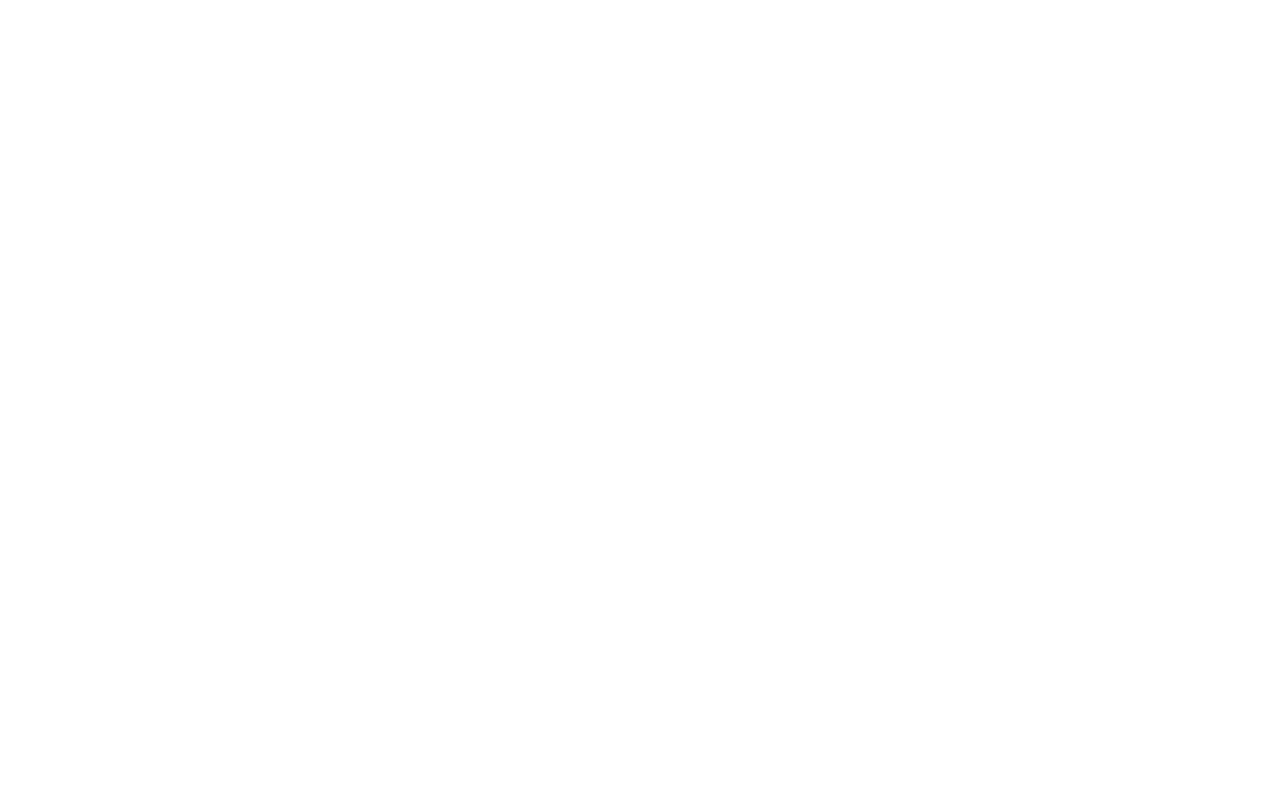
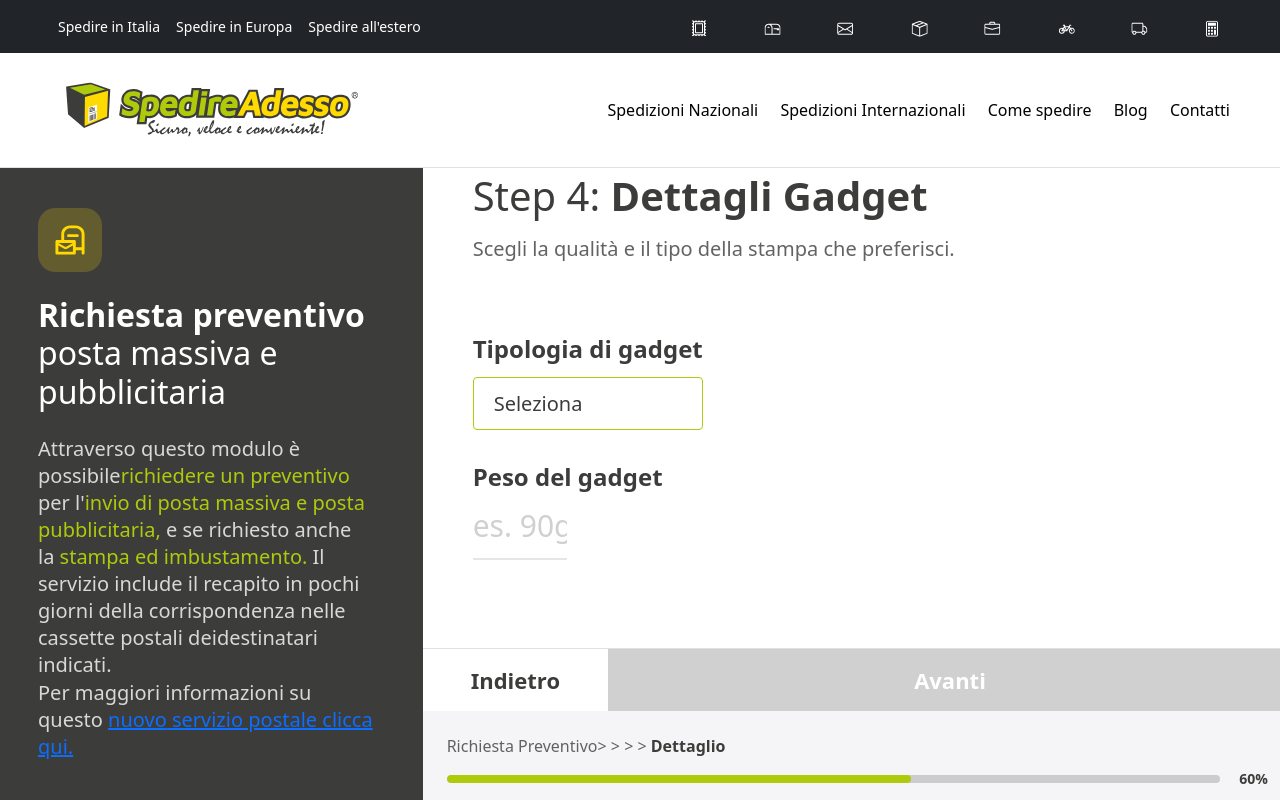
Before and after one commit to gallomaf/SAMarketPostaleFE, a React (Create React App) app: page /modulo-preventivo-postale/Gadget/Step-4-2 in a window 1280 px wide. Built offline with nearby package versions, Linux system fonts and the light colour scheme.

Commit message:
fix file + varie

```diff
--- a/package.json
+++ b/package.json
@@ -1,6 +1,6 @@
 {
   "name": "spedireadesso",
-  "homepage": "/marketingpostale",
+  "homepage": "/modulo-preventivo-postale",
   "version": "0.1.0",
   "private": true,
   "dependencies": {
--- a/public/index.html
+++ b/public/index.html
@@ -21,7 +21,7 @@
       work correctly both with client-side routing and a non-root public URL.
       Learn how to configure a non-root public URL by running `npm run build`.
     -->
-    <title>React App</title>
+    <title>Modulo Preventivo Postale</title>
   </head>
   <body>
     <noscript>You need to enable JavaScript to run this app.</noscript>
--- a/src/App.js
+++ b/src/App.js
@@ -50,7 +50,7 @@ function App() {
 
   return (
     <>
-      <BrowserRouter basename="marketingpostale/">
+      <BrowserRouter basename="modulo-preventivo-postale/">
         <Routes>
           <Route path="/" element={<Step1 />} />
           <Route path="/Step-1" element={<Step1 />} />
--- a/src/Pages/Cataloghi/Step4/Step3of4/Step3of4Cataloghi.js
+++ b/src/Pages/Cataloghi/Step4/Step3of4/Step3of4Cataloghi.js
@@ -688,8 +688,8 @@ export default function Step3of4Cataloghi() {
                                 <input
                                     className="form-check-input"
                                     type="radio"
-                                    name="flexRadioDefaultG3"
-                                    id="flexRadioDefaultG3"
+                                    name="flexRadioDefaultG4"
+                                    id="flexRadioDefaultG"
                                     checked={isCheckedG4}
                                     onChange={() => {
                                       setIsCheckedG3(false);
@@ -700,7 +700,7 @@ export default function Step3of4Cataloghi() {
                                 />
                                 <div className="label-img">
                                   <label className={!isCheckedG4 ? "form-check-label" : "form-check-label-selected"}
-                                         htmlFor="flexRadioDefaultG3">
+                                         htmlFor="flexRadioDefaultG4">
                                     170gr
                                   </label>
                                 </div>
--- a/src/Pages/Gadget/Step4/Step2of4Gadget/Step2of4Gadget.css
+++ b/src/Pages/Gadget/Step4/Step2of4Gadget/Step2of4Gadget.css
@@ -305,7 +305,6 @@ p {
 }
 .btn-r2 {
   width: 100%;
-
   /* border-radius: 12px; */
   background: #d0d0d0;
   display: flex;
@@ -457,6 +456,55 @@ p {
   font-weight: 400;
   line-height: normal;
 }
+/* modal gadget */
+.modal-content {
+  border-radius: 10px;
+  padding: 20px;
+}
+
+.gadget-item {
+  padding: 10px;
+  cursor: pointer;
+  font-size: 18px;
+  border-bottom: 1px solid #e6e6e6;
+}
+
+.gadget-item:hover {
+  background-color: #f8f9fa;
+}
+
+.custom-drop {
+  display: flex;
+  justify-content: space-between;
+  align-items: center;
+  padding: 12px;
+  border: 1px solid #d6d6d6;
+  border-radius: 4px;
+  cursor: pointer;
+  width: 100%;
+}
+
+.modal-ul {
+  list-style-type: none; /* Rimuove i pallini */
+  padding: 0; /* Rimuove il padding di default */
+  margin: 0; /* Rimuove il margine di default */
+}
+
+.modal-ul li {
+  /*margin-bottom: 10px; /* Aggiunge uno spazio tra gli elementi dell'elenco */
+  cursor: pointer; /* Cambia il cursore a "pointer" */
+}
+
+.modal-ul li:hover {
+  background-color: #f0f0f0; /* Cambia il colore di sfondo al passaggio del mouse */
+}
+
+.custom-modal-footer {
+  border-top: none !important; /* Rimuove il bordo superiore */
+  /* padding-top: 5px; */
+}
+
+/* fine modal gadget */
 
 @media (max-width: 990px) {
   .col-lhs {
--- a/src/Pages/Gadget/Step4/Step2of4Gadget/Step2of4Gadget.js
+++ b/src/Pages/Gadget/Step4/Step2of4Gadget/Step2of4Gadget.js
@@ -1,5 +1,6 @@
 import React from "react";
 import "./Step2of4Gadget.css";
+import { Modal, Button } from 'react-bootstrap';
 import { Row, Col } from "react-bootstrap";
 import ProgressBar from "react-bootstrap/ProgressBar";
 import { useState, useEffect } from "react";
@@ -36,12 +37,20 @@ export default function Step2of4Gadget() {
   //useEffect(() => {
     //setItem(localStorage.getItem("sendoption"));
   //});
-
+  const [modalShow, setModalShow] = useState(false);
   const [selectedValue, setSelectedValue] = useState("");
   const [gadgetweight, setGadgetWeight] = useState(step4Peso ? step4Peso : "");
   const [dropselectedValue, setDropSelectedValue] = useState(step4Gadget ? step4Gadget : "");
   const [measurement, setmeasurementValue] = useState(step4Misure ? step4Misure : "");
 
+  // Aggiungi le funzioni per aprire e chiudere il modale
+  const handleShow = () => setModalShow(true);
+  const handleClose = () => setModalShow(false);
+
+  const handleModalSelect = (gadgetName) => {
+    setDropSelectedValue(gadgetName);
+    handleClose(); // Chiude il modale dopo la selezione
+  };
 
   const [isChecked1, setIsChecked1]   = useState(step4Colore === "Bianco/Nero" );
   const [isChecked2, setIsChecked2]   = useState(step4Colore === "Colore" );
@@ -212,30 +221,38 @@ export default function Step2of4Gadget() {
                           }
                       >
                         <div className="form-group cartoline-form-drop-width gadget-drop">
-                          <label className="envelope-label">
-                            Tipologia di gadget
-                          </label>
+                          {/* Modale per la selezione dei gadget */}
+                          <Modal show={modalShow} onHide={handleClose} centered>
+                            <Modal.Header closeButton>
+                              <Modal.Title>Seleziona un Gadget</Modal.Title>
+                            </Modal.Header>
+                            <Modal.Body>
+                              <ul  className="modal-ul">
+                                {gadgets.map((gadget) => (
+                                    <li key={gadget.id} onClick={() => handleModalSelect(gadget.name)} className="gadget-item">
+                                      {gadget.name}
+                                    </li>
+                                ))}
+                              </ul>
+                            </Modal.Body>
+                            <Modal.Footer className="custom-modal-footer">
+                              <Button variant="secondary" onClick={handleClose}>
+                                Chiudi
+                              </Button>
+                            </Modal.Footer>
+                          </Modal>
 
-                          <Dropdown onSelect={DropdownhandleChange}>
-                            <Dropdown.Toggle
-                                id="dropdown-basic"
-                                className={
-                                  dropselectedValue === ""
-                                      ? "custom-drop"
-                                      : "custom-drop custom-drop-border"
-                                }
-                            >
+                          {/* Pulsante che apre il modale */}
+                          <div className="form-group cartoline-form-drop-width gadget-drop">
+                            <label className="envelope-label">Tipologia di gadget</label>
+                            <div onClick={handleShow} className="custom-drop custom-drop-border">
                               {dropselectedValue === "" ? "Seleziona" : dropselectedValue}
-                            </Dropdown.Toggle>
+                            </div>
+                          </div>
 
-                            <Dropdown.Menu>
-                              {gadgets.map((gadget) => (
-                                  <Dropdown.Item key={gadget.id} eventKey={gadget.name}>
-                                    {gadget.name}
-                                  </Dropdown.Item>
-                              ))}
-                            </Dropdown.Menu>
-                          </Dropdown>
+
+
+
 
                         </div>
                         <div
@@ -275,32 +292,11 @@ export default function Step2of4Gadget() {
                       </div>
                     </form>
                   </div>
-                  <div className="btn-img-rhs">
-                    {/* <div
-                      className={
-                        (isChecked1 || isChecked2) &&
-                        dropselectedValue !== "Seleziona"
-                          ? "d-block"
-                          : "d-none"
-                      }
-                    >
-                      <img src="/Images/Step1/envelop-img.svg" alt="Envelope" />
-                    </div> */}
-                  </div>
+
                 </div>
               </div>
 
               <div className="btns-envelope">
-                {/* <div
-                  className={
-                    (isChecked1 || isChecked2) &&
-                    dropselectedValue !== "Seleziona"
-                      ? "envelope-img"
-                      : "d-none"
-                  }
-                >
-                  <img src="/Images/Step1/envelope-mb.svg" alt="Envelope" />
-                </div> */}
                 <div className="btn-rhs-row-mb">
                   <div>
                     <button className="btn-r1" onClick={goBack}>Indietro</button>
--- a/src/Pages/Gadget/Step4/Step4Gadget.js
+++ b/src/Pages/Gadget/Step4/Step4Gadget.js
@@ -75,6 +75,9 @@ export default function Step4Gadget() {
     localStorage.setItem("step4Stampa", isChecked ? 'cliente' : isChecked2 ? 'sa' : '');
 
     localStorage.setItem("step4Colore", isCheckedCol1 ? 'Bianco/Nero' : isCheckedCol2 ? 'Colore' : '');
+
+    let bustax = busteCataloghi[formatoBuste-1].name;
+    localStorage.setItem("busta", bustax);
 
     if( (((isCheckedCol1 || isCheckedCol2) && isChecked2) || isChecked)
         && formatoBuste
--- a/src/Pages/Lettere/Step7/Step7.js
+++ b/src/Pages/Lettere/Step7/Step7.js
@@ -31,18 +31,47 @@ export default function Step7() {
   let step3QtaItalia  = localStorage.getItem("step3QtaItalia");
   let step3QtaEstero  = localStorage.getItem("step3QtaEstero");
 
-  const storedBuste          = JSON.parse(localStorage.getItem('buste'));//recupero con JSON perchè è un array
+
+
+  let storedBuste          = null;
+
+
+    storedBuste          = JSON.parse(localStorage.getItem('buste'));//recupero con JSON perchè è un array
+
+  if(sendoption == 'Cataloghi'){
+    storedBuste          = JSON.parse(localStorage.getItem('busteCataloghi'));//recupero con JSON perchè è un array
+  }
+  else if(sendoption == 'Gadget'){
+    storedBuste          = JSON.parse(localStorage.getItem('busteGadget'));//recupero con JSON perchè è un array
+  }
+
+
   const step4Busta    = localStorage.getItem("step4Busta");
   let step4Misure     = localStorage.getItem("step4Misure");
   let step4Stampa     = localStorage.getItem("step4Stampa");
+
+  const step4Altezza  = localStorage.getItem("step4Altezza");
+  const step4Lunghezza= localStorage.getItem("step4Lunghezza");
 
   let step4Colore       = localStorage.getItem("step4Colore");//logo busta o cartoline
   const step4Tipo       = localStorage.getItem("step4Tipo");
   const step4Grammatura = localStorage.getItem("step4Grammatura");
   const step4Carta      = localStorage.getItem("step4Carta");
+  //alcuni di catalogo
+  const step4Formato        = localStorage.getItem("step4Formato");
+  const step4ColoreCatalogo = localStorage.getItem("step4ColoreCatalogo");
+  //const step4Tipo           = localStorage.getItem("step4Tipo");
+  //const step4Grammatura     = localStorage.getItem("step4Grammatura");
+  const step4StampaCatalogo = localStorage.getItem("step4StampaCatalogo");
 
   const step4Gadget   = localStorage.getItem("step4Gadget");
   const step4Peso     = localStorage.getItem("step4Peso");
+  const cartolina     = localStorage.getItem("cartolina");
+
+  const file_item     = localStorage.getItem("step4File");
+  console.log("file_item", file_item);
+
+  const bustax        = localStorage.getItem("bustax");//busta cataloghi
 
   const step5Pagine   = localStorage.getItem("step5Pagine");
 
@@ -98,6 +127,12 @@ export default function Step7() {
   };
 
 
+  const handleButtonClick = (event) => {
+    event.preventDefault();
+    nextstep();
+  };
+
+
 
   const formValidation = () => {
     if (name.length < 3) {
@@ -140,10 +175,6 @@ export default function Step7() {
       //recuperare il dati di busta dall'array storedBuste
       const bustaTrovata = storedBuste.find(item => item.id  == step4Busta);
 
-      //se la busta non è personalizzata (id=6) allora non mostro le misure personalizzate
-      if(parseInt(step4Busta) < 6){
-        step4Misure = "-";
-      }
 
       if(step4Stampa == 'sa'){
         step4Stampa = "SpedireAdesso";
@@ -152,51 +183,119 @@ export default function Step7() {
         step4Colore = "-";
       }
 
+      //se esiste step4Altezza e step4Lunghezza scriverli dentro step4Misure
+        if(step4Altezza && step4Lunghezza){
+          step4Misure = step4Lunghezza + " x " + step4Altezza;
+        }
+
+        let formato_item = "-";
+
+
+        if(cartolina){
+          formato_item = cartolina; //cartolina
+        }
+        else if(step4Gadget){
+            formato_item = step4Gadget; //gadget
+        }
+        else if(step52Formato){
+            formato_item = step52Formato; //interno
+        }
+        else if(step4Formato){
+            formato_item = step4Formato; //catalogo
+        }
+
+        let grammatura_item = "-";
+        if(step4Grammatura){
+          grammatura_item = step4Grammatura;
+        }
+
+        let misura_item = step4Misure;
+        if(step4Peso){
+          misura_item = step4Peso; //peso gadget
+        }
+
+        let stampa_item = "-";
+        if(step4StampaCatalogo){
+            stampa_item = step4StampaCatalogo;
+        }
+        if(step52Stampa){
+            stampa_item = step52Stampa;
+        }
+
+        if(stampa_item == 'sa'){
+            stampa_item = "SpedireAdesso";
+        }
+
+        let colore_item = "-";
+        if(step4ColoreCatalogo){
+            colore_item = step4ColoreCatalogo;
+        }
+        if(step5InternoColore){
+            colore_item = step5InternoColore;
+        }
+
+        //step5InternoStampa è in lettere tipo stampa fronte/retro
+        let tipo_stampa_item = "-";
+        if(step5InternoStampa){
+            tipo_stampa_item = step5InternoStampa;
+        }
+        if(step4Tipo){
+          tipo_stampa_item = step4Tipo;
+        }
+
+        if(sendoption == 'Cartoline'){
+          stampa_item = step4Stampa;
+          colore_item = step4Colore;
+        }
+
+        let tipo_carta_item = step4Carta ? step4Carta : "-";
+        if(step4Tipo  && sendoption != 'Cartoline'){
+            tipo_carta_item = step4Tipo;
+        }
+
+
       const res = await axios.post(
         //`${API_URL}/auth/addQA_lettere_step7Full`,
-          "https://sweet.spedireadesso.com/v1/step7",
+          "https://sweet.spedireadesso.com/api/v1/step7",
 
           {
 
-            categorytag:        sendoption,
-            quantity:           step2Quantity,
+            tipo:        sendoption,
+            quantita:           step2Quantity,
 
-            country:            nazione,
-            qtaitalia:          step3QtaItalia,
-            qtaestero:          step3QtaEstero,
+            nazione:            nazione,
+            quantita_it:        step3QtaItalia,
+            quantita_ee:        step3QtaEstero,
 
-            envelope_format:    bustaTrovata.name,
-            envelope_printing:  step4Stampa,
-            measurements:       step4Misure,
+            tipo_busta:    bustaTrovata.name,
+            misura_busta:       step4Misure,
 
-            print_quality:      step4Colore,
+            stampa_busta:       step4Stampa,//chi stampa le buste o le cartoline
+            colore_busta:      step4Colore,//colore stampa buste, cartoline
+
             //cartoline
-            print_type:         step4Tipo,
-            paper_grammage:     step4Grammatura,
-            paper_type:         step4Carta,
+            formato_item:         formato_item,
+            misura_item:              misura_item,
+            quantita_item:            step52Quantita,
+            stampa_item:      stampa_item,
+            colore_item:      colore_item,
 
-            //gadget step 4-2
-            gadget:             step4Gadget,
-            weight:             step4Peso,
+            tipo_stampa_item: tipo_stampa_item,
 
-            rec: step5Pagine,
-            //step 5-2
-            page_Format:                step52Formato,
-            internal_pages:             step52Misure,
-            number_of_pages:            step52Quantita,
-            printing_of_internal_letter:step52Stampa,
+            grammatura_item:       grammatura_item,
+            tipo_carta_item:         tipo_carta_item,
 
-            print_quality_internal:     step5InternoStampa,
-            type_of_printing_internal:  step5InternoColore,
+            file_item: file_item,
 
-            file_customer:  step6Dest,
+
+            destinatari:    step6Dest,
             note:           step6Note,
 
             //step7
-            First_Name:   name,
-            Company:      agency,
-            Phone_Number: number,
-            Email:        email,
+            nominativo:   name,
+            azienda:      agency,
+            telefono:     number,
+            email:        email,
         }
       );
       if (res.status === 200) {
@@ -318,8 +417,7 @@ export default function Step7() {
                       >
                         Con l'invio di questa richiesta, accetto espressamente i
                         Termini e Condizioni e acconsento al<br></br>{" "}
-                        trattamento dei miei dati personali in conformità con la
-                        Privacy Policy.
+                        trattamento dei miei dati personali in conformità con la{" "}<a href="https://www.spedireadesso.com/privacy-policy.html" target="_blank">Privacy Policy</a>.
                       </label>
                     </div>
                   </div>
@@ -336,7 +434,7 @@ export default function Step7() {
                             ? "btn-r2-active"
                             : "btn-r2"
                     }
-                    onClick={nextstep}
+                    onClick={handleButtonClick}
                   >
                     Invia Richiesta Preventivo
                   </button>
@@ -353,7 +451,7 @@ export default function Step7() {
                         ? "btn-r2-active"
                         : "btn-r2"
                     }
-                    onClick={nextstep}
+                    onClick={handleButtonClick}
                   >
                     Invia Richiesta Preventivo
                   </button>
```
Also changed, not shown: src/Pages/Cartoline/Step4/Step2of4/Step2of4Cartoline.js (+14 -15 lines), public/manifest.json, 2 other files (tests, documents, lock files or other folders).
